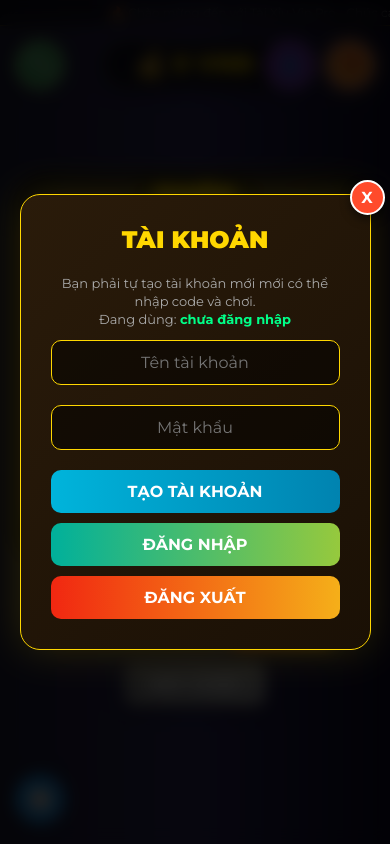
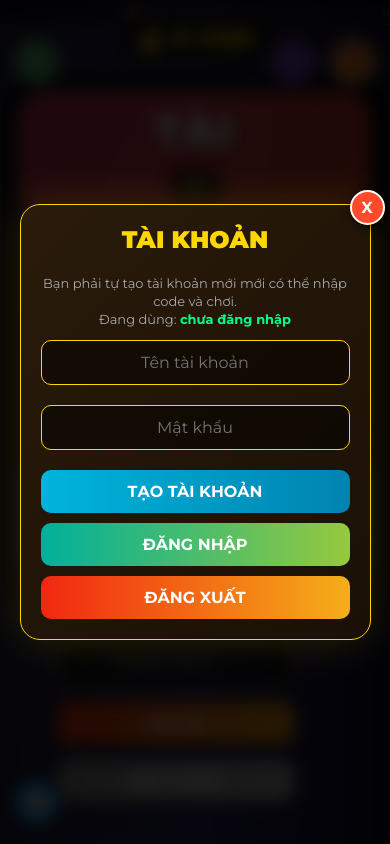
Before and after one commit to trongpro-hub/tai-xiu-game, a website: page index.html in a window 390 px wide. Drawn offline with nearby package versions, Linux system fonts and the light colour scheme; no server answers.

Commit message:
Update index.html

```diff
--- a/index.html
+++ b/index.html
@@ -94,6 +94,47 @@
 
         .auth-hint { margin-bottom: 12px; color: #aaa; font-size: 13px; line-height: 1.4; }
         .auth-badge { color: #00ff88; font-weight: 700; }
+
+        @media (max-width: 768px) {
+            body {
+                min-height: 100vh;
+                padding: 10px 0;
+            }
+            .live-feed { font-size: 11px; }
+            .btn-round { width: 44px; height: 44px; font-size: 18px; }
+            .header { top: 15px; }
+            .balance-box { padding: 8px 18px; }
+            .game-board {
+                flex-direction: column;
+                align-items: center;
+                justify-content: center;
+                width: 100%;
+                max-width: 100%;
+                height: auto;
+                padding: 15px;
+            }
+            .bet-zone {
+                width: 100%;
+                height: auto;
+                min-height: 130px;
+                margin-bottom: 15px;
+            }
+            .center-area {
+                width: 100%;
+                height: auto;
+                margin: 0 auto;
+            }
+            .plate { width: 220px; height: 220px; }
+            .bet-zone h2 { font-size: 42px; }
+            .timer-center { font-size: 48px; }
+            .controls { flex-direction: column; margin-top: 20px; }
+            .input-bet, .btn { width: calc(100% - 40px); max-width: 360px; }
+            .btn { min-width: unset; }
+            .chart-popup { width: 100%; max-width: 100%; }
+            .chart-layout { flex-direction: column; align-items: stretch; }
+            .chart-section { min-width: unset; }
+            .popup-box { padding: 20px; }
+        }
     </style>
     <script src="/socket.io/socket.io.js"></script>
 </head>
```
